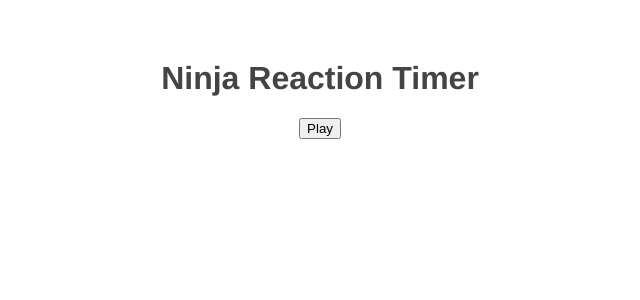
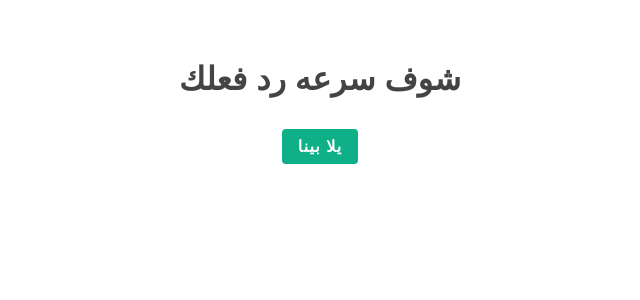
Before and after one commit to HeshamOmar820/reaction-timer, a Vue app: page / in a window 1280 px wide. Shown: the top 300 px of the page, without its empty margins (320-960 px from the left). Built offline with nearby package versions, Linux system fonts and the light colour scheme.

Commit message:
last touches

```diff
--- a/src/App.vue
+++ b/src/App.vue
@@ -1,6 +1,6 @@
 <template>
-  <h1>Ninja Reaction Timer</h1>
-  <button @click="start" :disabled="isPlaying">Play</button>
+  <h1>شوف سرعه رد فعلك</h1>
+  <button @click="start" :disabled="isPlaying">يلا بينا</button>
   <Block v-if="isPlaying" :delay="delay" @end="endGame"/>
   <Results v-if="showResults" :score="score"/>
 </template>
@@ -43,4 +43,21 @@ export default {
     color: #444;
     margin-top: 60px;
   }
+  button{
+    background: #0faf87;
+    color: #fff;
+    border: none;
+    padding: 8px 16px;
+    border-radius: 4px;
+    font-size: 16px;
+    letter-spacing: 1px;
+    cursor: pointer;
+    margin: 10px;
+    outline: none;
+    font-weight: bold;
+  }
+  button[disabled]{
+    opacity: 0.2;
+    cursor: not-allowed;
+  }
 </style>
--- a/src/components/Block.vue
+++ b/src/components/Block.vue
@@ -1,6 +1,6 @@
 <template>
     <div class="block" v-if="showBlock" @click="stopTimer">
-        Click me
+        دوس هنا بسرعهههه
     </div>
 </template>
 
--- a/src/components/Results.vue
+++ b/src/components/Results.vue
@@ -1,13 +1,33 @@
 <template>
-    <p>reaction time = {{ score }} ms</p>
+    <p> {{ score }} <span>مللي ثانيه</span></p>
+    <p class="rank">{{ rank }}</p>
 </template>
 
 <script>
 export default {
-    props: ['score']
+    props: ['score'],
+    data(){
+        return{
+            rank: null,
+        }
+    },
+    mounted() {
+        if (this.score < 250 ){
+            this.rank= '🚀🚀سريع فشخخخ'
+        }else if (this.score < 800 ){
+            this.rank= '👍🏻يجي منك'
+        } else {
+            this.rank= '🐌بطئ فشخخخ'
+        }
+
+}
 }
 </script>
 
 <style>
-
+    .rank{
+        font-size: 1.4em;
+        color: #0faf87;
+        font-weight: bold;
+    }
 </style>
```
Lines whose indentation alone changed are shown as unchanged.
